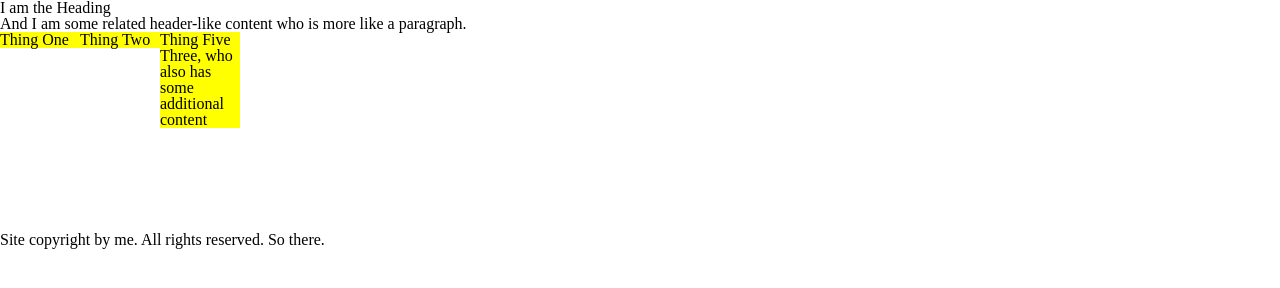
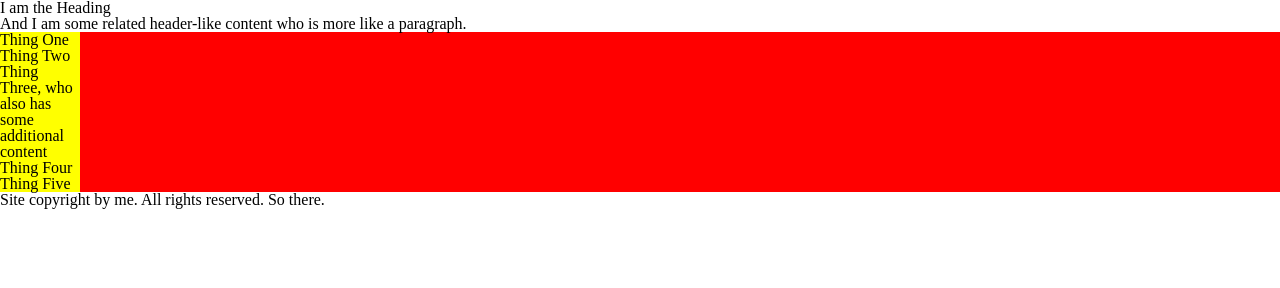
Before and after one commit to itmd-361-2018/fwd-demos, a plain HTML site: page week-08/index.html in a window 1280 px wide. Drawn offline with Linux system fonts and the light colour scheme.

Commit message:
Reset things to widths and color

```diff
--- a/week-08/assets/css/screen.css
+++ b/week-08/assets/css/screen.css
@@ -8,24 +8,14 @@ a,abbr,acronym,address,applet,article,aside,audio,b,big,blockquote,body,canvas,c
 
 ul.gallery {
   background: red;
-  overflow: auto;
 }
 ul.gallery li {
   width: 80px;
   background: yellow;
-  position: absolute;
-}
-ul.gallery li + li {
-  left: 80px;
-}
-ul.gallery li + li + li {
-  left: 160px;
 }
 
+#footer {
 
-
-#footer {
-  margin-top: 200px;
 }
 
 /* Responsive Image Styles */
```
